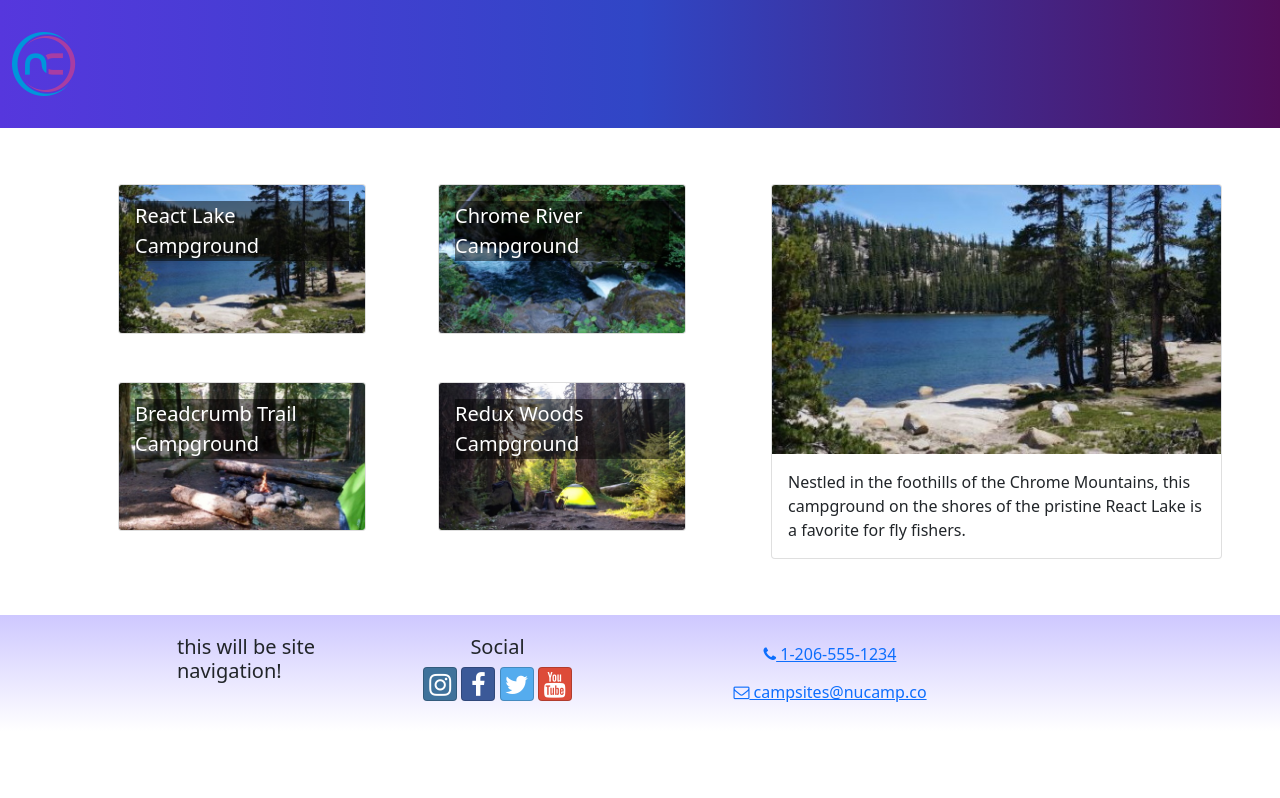
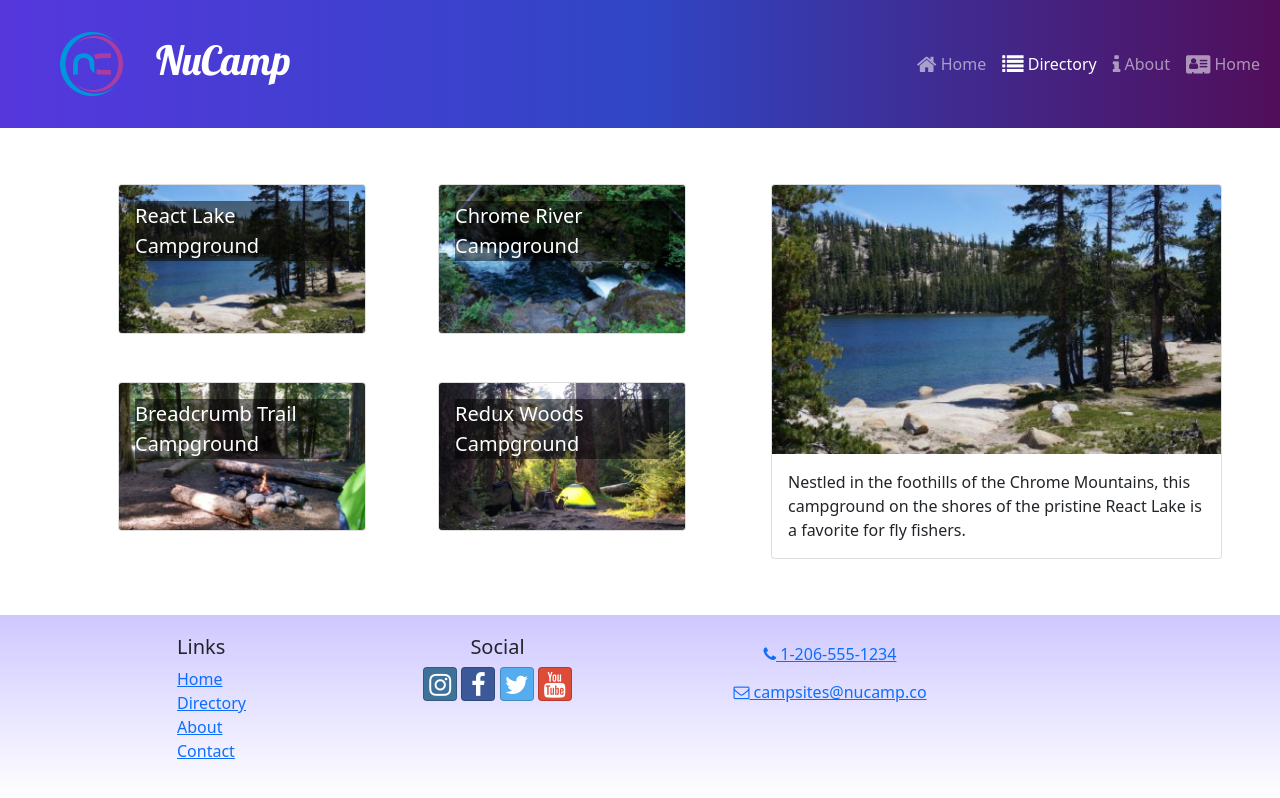
Before and after one commit to mats000111/react-campsite, a React (Create React App) app: page /directory in a window 1280 px wide. Built offline with nearby package versions, Linux system fonts and the light colour scheme.

Commit message:
Header and Footer Links

```diff
--- a/src/components/Footer.js
+++ b/src/components/Footer.js
@@ -1,4 +1,5 @@
 import { Container, Row, Col } from 'reactstrap';
+import { Link } from 'react-router-dom';
 
 const Footer = () => {
     return (
@@ -6,7 +7,21 @@
             <Container>
                 <Row>
                     <Col xs={{ size: 4, offset: 1 }} sm='2'>
-                        <h5>this will be site navigation!</h5>
+                        <h5>Links</h5>
+                        <ul className="list-unstyled">
+                            <li>
+                                <Link to="/">Home</Link>
+                            </li>
+                            <li>
+                                <Link to="/directory">Directory</Link>
+                            </li>
+                            <li>
+                                <Link to="/about">About</Link>
+                            </li>
+                            <li>
+                                <Link to="/contact">Contact</Link>
+                            </li>
+                        </ul>
                     </Col>
                     <Col xs='6' sm='3' className='text-center'>
                         <h5>Social</h5>
--- a/src/components/Header.js
+++ b/src/components/Header.js
@@ -1,12 +1,50 @@
-import {Navbar, NavbarBrand} from 'reactstrap';
+import { useState } from 'react';
+import {
+    Navbar,
+    NavbarBrand,
+    Collapse,
+    NavbarToggler,
+    Nav,
+    NavItem
+} from 'reactstrap';
+import { NavLink } from 'react-router-dom';
 import NucampLogo from '../app/assets/img/logo.png';
 
 const Header = () => {
+const [menuOpen, setMenuOpen] = useState(false)
+
     return (
         <Navbar dark color="primary" sticky="top" expand="md">
-              <NavbarBrand href="/">
-                  <img src={NucampLogo} alt="nucamp logo" />
-              </NavbarBrand>
+            <NavbarBrand className="ms-5" href="/">
+                <img src={NucampLogo} alt="nucamp logo" className="float-start" />
+                <h1 className="mt-1">NuCamp</h1>
+            </NavbarBrand>
+
+            <NavbarToggler onClick={() => setMenuOpen(!menuOpen)} />
+            <Collapse isOpen={menuOpen} navbar>
+                <Nav className="ms-auto" navbar>
+                    <NavItem>
+                        <NavLink className="nav-link" to="/">
+                            <i className="fa fa-home fa-lg" /> Home
+                        </NavLink>
+                    </NavItem>
+                    <NavItem>
+                        <NavLink className="nav-link" to="/directory">
+                            <i className="fa fa-list fa-lg" /> Directory
+                        </NavLink>
+                    </NavItem>
+                    <NavItem>
+                        <NavLink className="nav-link" to="/about">
+                            <i className="fa fa-info fa-lg" /> About
+                        </NavLink>
+                    </NavItem>
+                    <NavItem>
+                        <NavLink className="nav-link" to="/contact">
+                            <i className="fa fa-address-card fa-lg" /> Home
+                        </NavLink>
+                    </NavItem>
+                </Nav>
+            </Collapse>
         </Navbar>
     );
 };
```
